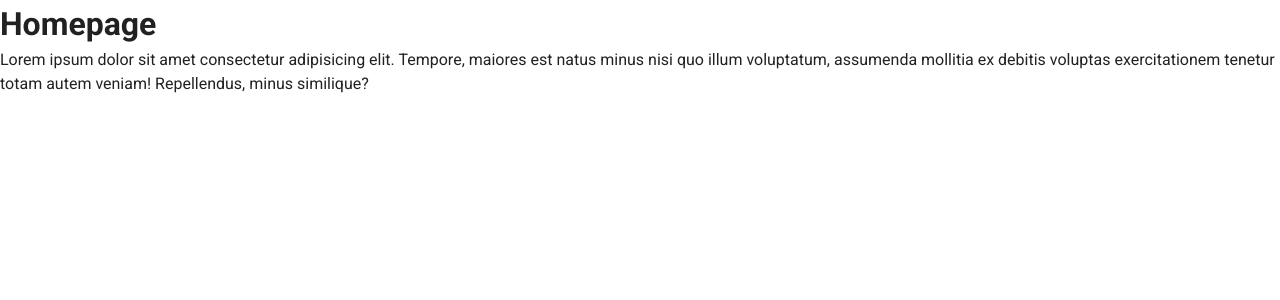
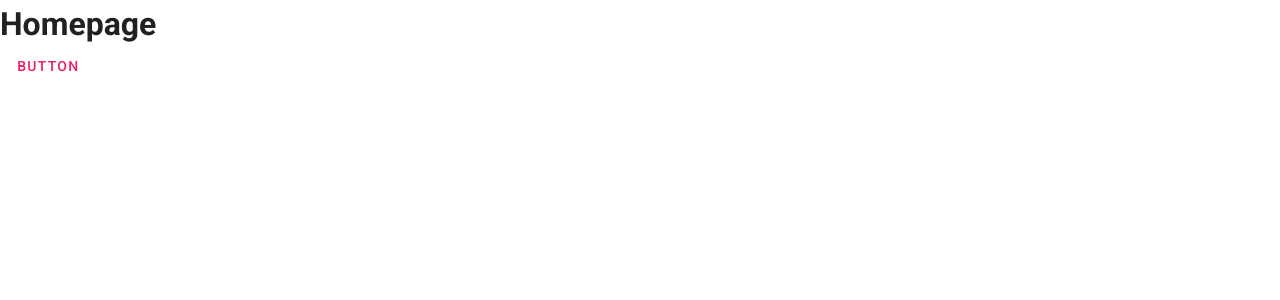
Before and after one commit to scottgall/vuetify-todos, a Vue app: page / in a window 1280 px wide. Shown: the top 300 px of the page. Built offline with nearby package versions, Linux system fonts and the light colour scheme.

Commit message:
added v-btn

```diff
--- a/src/views/Home.vue
+++ b/src/views/Home.vue
@@ -1,7 +1,7 @@
 <template>
   <div class="home">
     <h1>Homepage</h1>
-    <p>Lorem ipsum dolor sit amet consectetur adipisicing elit. Tempore, maiores est natus minus nisi quo illum voluptatum, assumenda mollitia ex debitis voluptas exercitationem tenetur totam autem veniam! Repellendus, minus similique?</p>
+    <v-btn text color="pink">button</v-btn>
   </div>
 </template>
 
```
